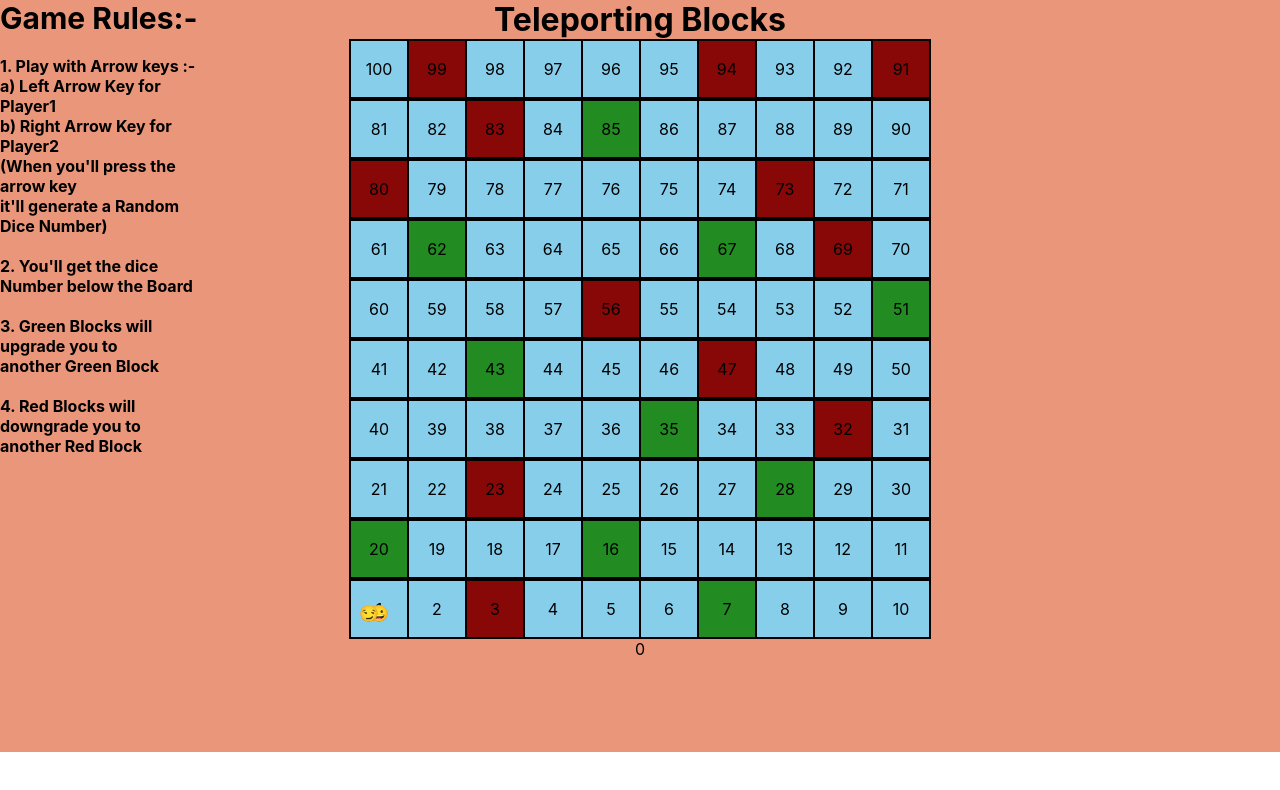
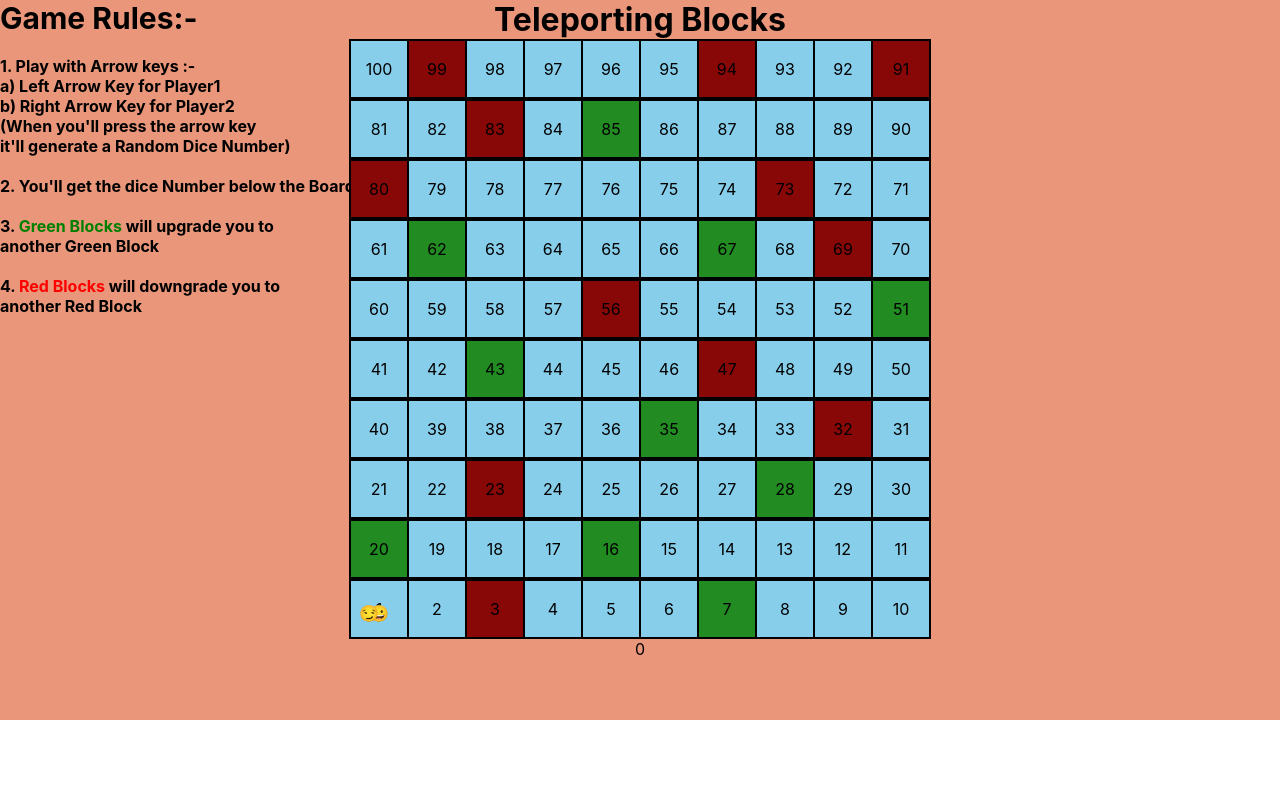
Before and after one commit to sahil12-lang/Sna-and-Lad, a React (Create React App) app: page / in a window 1280 px wide. Shown: the top 790 px of the page. Built offline with nearby package versions, Linux system fonts and the light colour scheme.

Commit message:
Update asd.css

```diff
--- a/src/asd.css
+++ b/src/asd.css
@@ -17,7 +17,7 @@
 }
 
 .main {
-    height: 752px;
+    height: 720px;
     width: 100%;
     /* display: flex; */
     background-color: darksalmon;
@@ -66,11 +66,19 @@
     font-weight: bold;
 }
 .left {
-    width: 200px;
-    height: 300px;
     position: absolute;
 }
 .text {
     font-size: 16px;
     font-weight: bold;
 }
+.text-green {
+    font-size: 16px;
+    font-weight: bold;
+    color: green;
+}
+.text-red {
+    font-size: 16px;
+    font-weight: bold;
+    color: red;
+}
```
